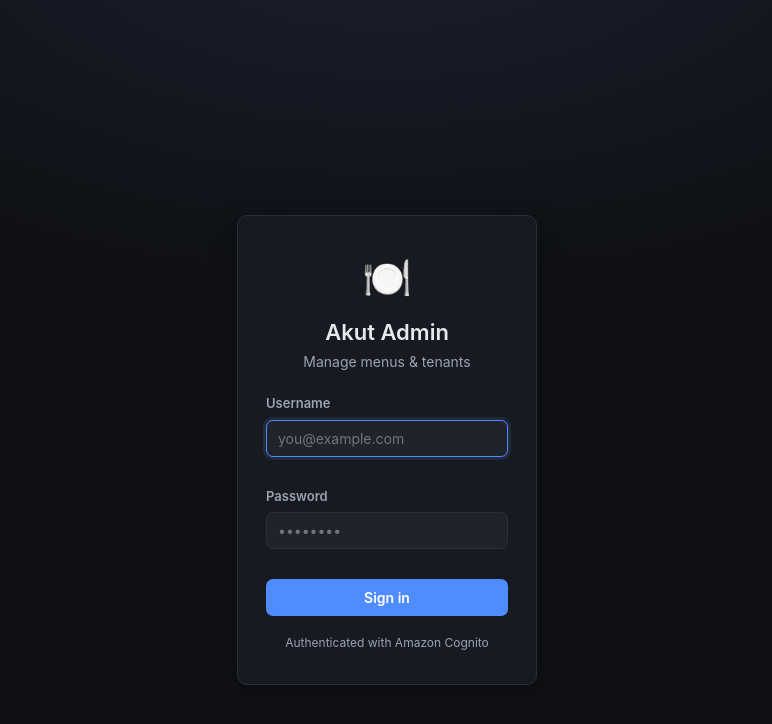
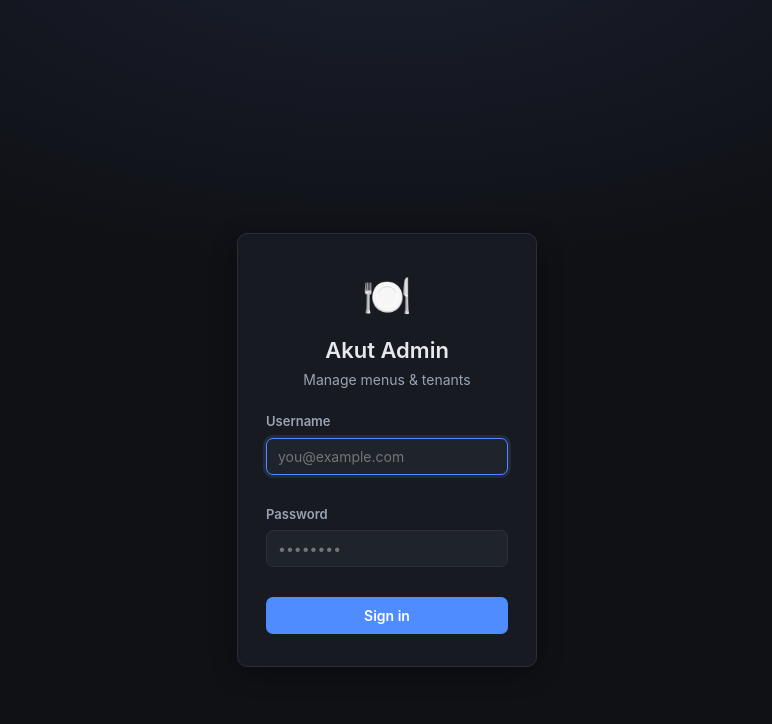
Before and after one commit to akut-tech/akut.admin, a Jekyll site: the page built from login.html, in a window 1280 px wide. Shown: the top 724 px of the page, without its empty margins (253-1025 px from the left). Built offline with Jekyll 4.4.1, drawn with Linux system fonts in a browser that asks for light colours.

Commit message:
feat: remove Amazon Cognito authentication message from login pages

```diff
--- a/login.html
+++ b/login.html
@@ -30,7 +30,7 @@ permalink: /login/
     </button>
   </form>
 
-  <p class="auth-foot">Authenticated with Amazon Cognito</p>
+
 </div>
 
 <script src="{{ '/assets/js/login.js' | relative_url }}"></script>
```
Also changed, not shown: 1 other file.
